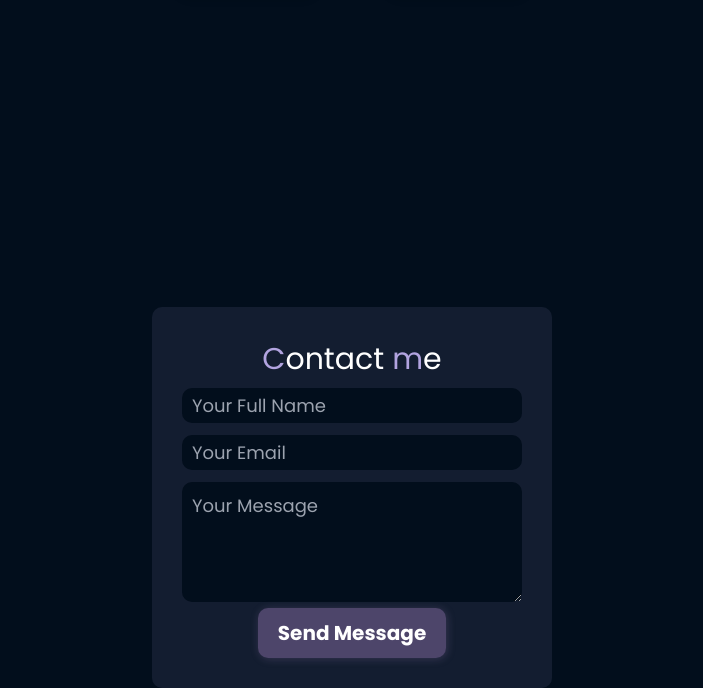
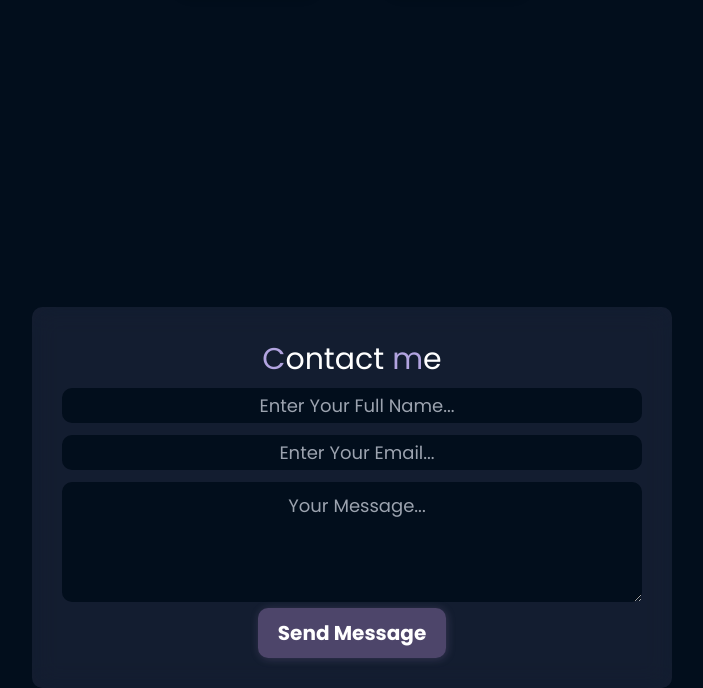
Before and after one commit to Prince10z/portfolio, a website: page index.html in a window 1280 px wide. Shown: the part 1977-2665 px from the top of the page, without its empty margins (288-991 px from the left). Drawn offline with nearby package versions, Linux system fonts and the light colour scheme.

Commit message:
edited background

```diff
--- a/css/style.css
+++ b/css/style.css
@@ -45,6 +45,9 @@ body {
   position: fixed;
   width: 100%;
   z-index: 200;
+  /* background-color: rgba(1, 1, 1, 0.15); */
+  backdrop-filter: blur(13px);
+  box-shadow: -10px 0 10px rgba(0, 0, 0, 0.1);
 }
 
 .headers {
@@ -268,14 +271,25 @@ body {
 #contact form {
   display: flex;
   flex-direction: column;
-  width: 400px;
+  width: 50vw;
   justify-content: center;
   align-items: center;
   background-color: rgb(178, 164, 226, 0.1);
+  backdrop-filter: blur(13px);
+
   border-radius: 10px;
   padding: 30px;
 }
-
+@media (max-width: 977px) {
+  #contact form {
+    width: 500px;
+  }
+}
+@media (max-width: 573px) {
+  #contact form {
+    width: 400px;
+  }
+}
 .mainSection {
   display: flex;
   flex-direction: column;
--- a/index.html
+++ b/index.html
@@ -216,14 +216,14 @@
 
             <!-- Moved Contact form here -->
 
-            <div id="contact">
+            <div id="contact" >
                 <form name="form1">
                     <span style="font-size: 30px; "><span style="color: #b2a4e0;">C</span>ontact <span
                             style=" color: #b2a4e0;">m</span>e</span>
-                    <input type="text" class="formitem" id="fullname" placeholder="Your Full Name" autocomplete="off">
-                    <input type="email" class="formitem" id="email" placeholder="Your Email" autocomplete="off">
-                    <textarea class="formitem" id="msg" rows="4" cols="50" placeholder="Your Message"
-                        autocomplete="off"></textarea>
+                    <input type="text" class="formitem" id="fullname" placeholder="Enter Your Full Name..." autocomplete="off" style="text-align: center;">
+                    <input type="email" class="formitem" id="email" placeholder="Enter Your Email..." autocomplete="off" style="text-align: center;">
+                    <textarea class="formitem" id="msg" rows="4" cols="50" placeholder="Your Message..."
+                        autocomplete="off" style="text-align: center;"></textarea>
                     <button id="submitForm" class="buttonSubmit">Send Message</button>
                 </form>
             </div>
```
Also changed, not shown: 1 other file.
